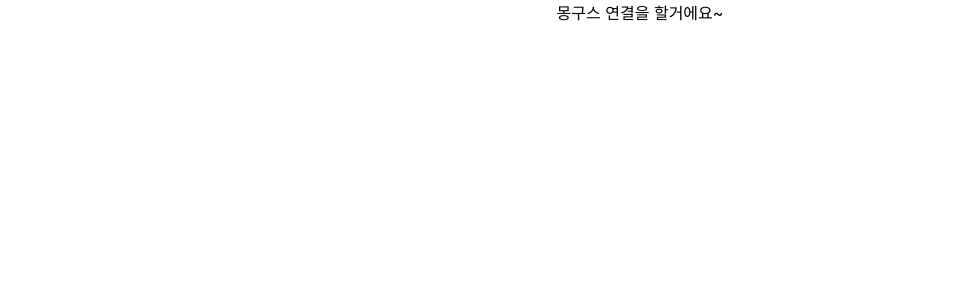
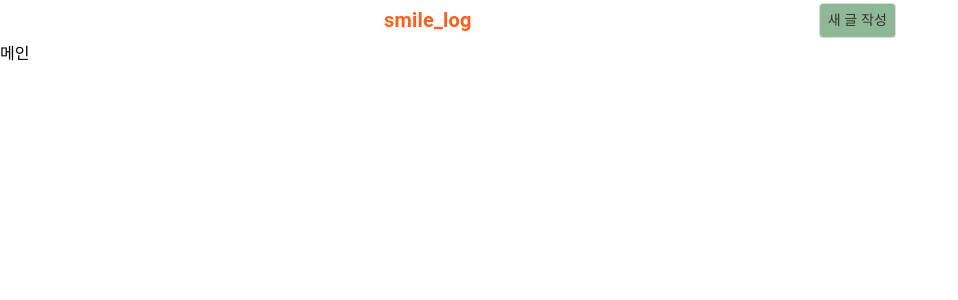
Before and after one commit to MINGDY98/smile-blog, a React (Create React App) app in the folder client/: page / in a window 1280 px wide. Shown: the top 300 px of the page, without its empty margins (0-958 px from the left). Built offline with nearby package versions, Linux system fonts and the light colour scheme.

Commit message:
feat: navigationbar 틀 구현

```diff
--- a/client/src/App.js
+++ b/client/src/App.js
@@ -1,10 +1,21 @@
-import logo from './logo.svg';
+
 import './App.css';
-
+import React from 'react';
+import { BrowserRouter, Switch, Route } from 'react-router-dom';
+import Main from './pages/Main';
+import NavigationBar from './containers/NavigationBar';
+import Container from '@material-ui/core/Container';
 function App() {
   return (
-    <div className="App">
-      몽구스 연결을 할거에요~
+    <div >
+      <Container maxWidth="sm">
+        <NavigationBar/>
+      </Container>
+      <BrowserRouter>
+        <Switch>
+          <Route exact path="/" component={Main} />
+        </Switch>
+      </BrowserRouter>
     </div>
   );
 }
--- /dev/null
+++ b/client/src/components/Title.js
@@ -0,0 +1,25 @@
+import React from 'react';
+import Typography from '@material-ui/core/Typography';
+import styled from "styled-components";
+
+const TitleText = styled(Typography)`
+	font-size		: 20px;
+	font-weight	: 700;
+	cursor			: pointer;
+	color				: #fc6020;
+  align-self  : center;
+`
+
+const Title = () => {
+
+  return (
+
+    <TitleText
+      onClick={()=>window.location.href="/"}
+    >
+      smile_log
+    </TitleText>
+
+  )
+}
+export default Title;
--- /dev/null
+++ b/client/src/containers/NavigationBar.js
@@ -0,0 +1,51 @@
+import React from 'react';
+import styled from "styled-components";
+import Title from '../components/Title';
+import { Typography,Button } from '@material-ui/core';
+
+const NavigationWrapper = styled.div`
+	height					: 40px;
+  padding					: 0px 20px;
+  margin	  			: 0px auto;
+`
+
+const ButtonWrapper = styled.div`
+	display					: flex;
+	align-items			: center;
+	height					: 100%;
+  justify-content : space-between;
+`
+
+const CreateButton = styled(Button)`
+
+  font-weight     : 600;
+  font-size       : 14px;
+  background-color: #8FB896;
+  border          : 1px solid #DDD;
+  &:hover {
+    background-color : #7EA785;
+  }
+`
+
+const CreateText= styled(Typography)`
+  font-size     : 14px;
+  color         : #333333;
+`
+
+const NavigationBar = () => {
+
+
+  return (
+    <NavigationWrapper>
+      <ButtonWrapper>
+        <Title/>
+        <CreateButton>
+          <CreateText>새 글 작성</CreateText>
+
+        </CreateButton>
+      </ButtonWrapper>
+
+    </NavigationWrapper>
+  )
+}
+export default NavigationBar;
--- /dev/null
+++ b/client/src/pages/Main.js
@@ -0,0 +1,15 @@
+import React from 'react';
+
+
+const Main = () => {
+
+
+  return (
+
+		<div>
+
+			메인
+		</div>
+  )
+}
+export default Main;
--- /dev/null
+++ b/client/src/styles/common.js
@@ -0,0 +1,5 @@
+import styled from "styled-components";
+
+export const Spacer = styled.div`
+  flex-grow: 1;
+`
```
